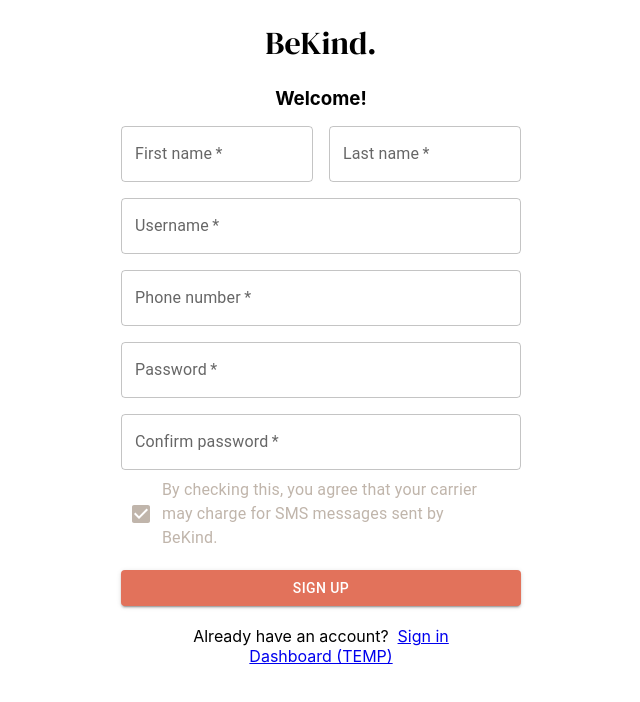
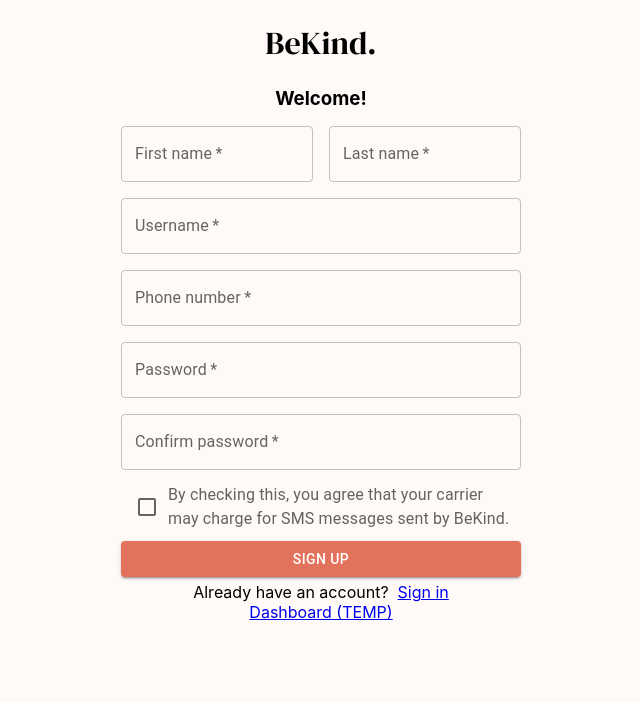
Before and after one commit to adriannaliu/be-kind-front-end, a React (Create React App) app in the folder bekind/: page / in a window 1280 px wide. Shown: the top 702 px of the page, without its empty margins (319-959 px from the left). Built offline with nearby package versions, Linux system fonts and the light colour scheme.

Commit message:
finalized sign up page, modified password text fields, added background color

```diff
--- a/bekind/src/App.css
+++ b/bekind/src/App.css
@@ -10,7 +10,6 @@
 }
 
 h1 {
-  background-color: #FFFFFF;
   display: flex;
   flex-direction: column;
   align-items: center;
--- a/bekind/src/components/LogInTextFields.js
+++ b/bekind/src/components/LogInTextFields.js
@@ -19,9 +19,10 @@ const LogInTextFields = () => {
         <div>
             <TextField fullWidth
             required
-            id="outlined-required"
-            label="Required"
-            defaultValue="Password"
+            id="outlined-password-input"
+            label="Password"
+            type="password"
+            autoComplete="current-password"
             />
         </div>
         <div>
@@ -33,4 +34,13 @@ const LogInTextFields = () => {
   );
 }
 
+// for future reference for password errors
+// <TextField
+//     error
+//     id="outlined-error-helper-text"
+//     label="Error"
+//     defaultValue="Hello World"
+//     helperText="Incorrect entry."
+// />
+
 export default LogInTextFields;
--- a/bekind/src/components/SignUpTextFields.js
+++ b/bekind/src/components/SignUpTextFields.js
@@ -45,15 +45,19 @@ const SignUpTextFields = () => {
         <div>
             <TextField fullWidth
             required
-            id="outlined-required"
+            id="outlined-password-input"
             label="Password"
+            type="password"
+            autoComplete="current-password"
             />
         </div>
         <div>
             <TextField fullWidth
             required
-            id="outlined-required"
+            id="outlined-password-confirmation"
             label="Confirm password"
+            type="password"
+            // autoComplete="current-password"
             />
         </div>
     </div>
--- a/bekind/src/index.css
+++ b/bekind/src/index.css
@@ -5,6 +5,8 @@ body {
     sans-serif;
   -webkit-font-smoothing: antialiased;
   -moz-osx-font-smoothing: grayscale;
+  background-color: #fff9f8;
+
 }
 
 code {
--- a/bekind/src/pages/SignUp.js
+++ b/bekind/src/pages/SignUp.js
@@ -24,28 +24,28 @@ const SignUp = () => {
         <SignUpTextFields />
         <div>
           <FormControlLabel
-            control={<Checkbox defaultChecked style={{color: "#C0B5AB"}} />}
+            control={<Checkbox style={{color: "#656362"}} />}
             label="By checking this, you agree that your carrier may charge for SMS messages sent by BeKind."
             style={{
-              maxWidth: "375px",
+              maxWidth: "390px",
               textAlign: "left",
               fontFamily: "DM Sans",
               fontSize: "11px",
-              color: "#C0B5AB",
+              color: "#656362",
+              marginLeft: "5px",
+              margin: "5px"
             }}/>
         </div>
-        <br></br>
         <div>
           {/* fill in on click method !!! */}
           <Button
             variant="contained"
-            style={{backgroundColor: "#E2725B", width: "400px"}}
+            style={{backgroundColor: "#E2725B", width: "400px", margin:"5px"}}
             onClick={() => {
             return;
           }}>SIGN UP
           </Button>
         </div>
-        <br></br>
         <div>
           Already have an account?&nbsp;&nbsp;
         <Link to="/login">Sign in</Link>
```
Also changed, not shown: bekind/src/styling/SignUp.css (deleted, +0 -11 lines).
